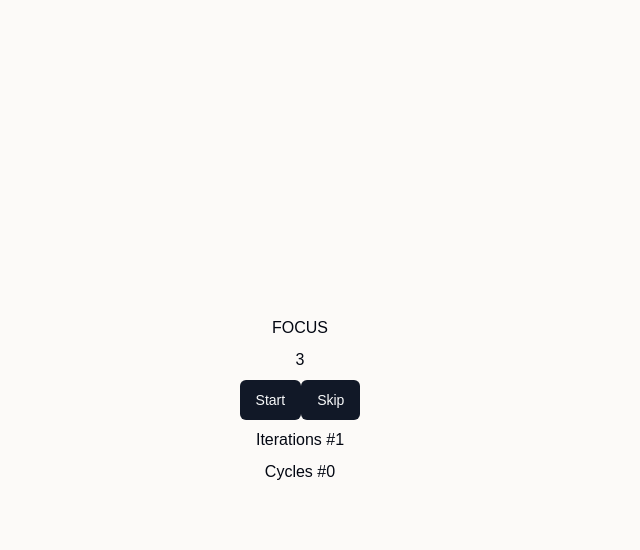
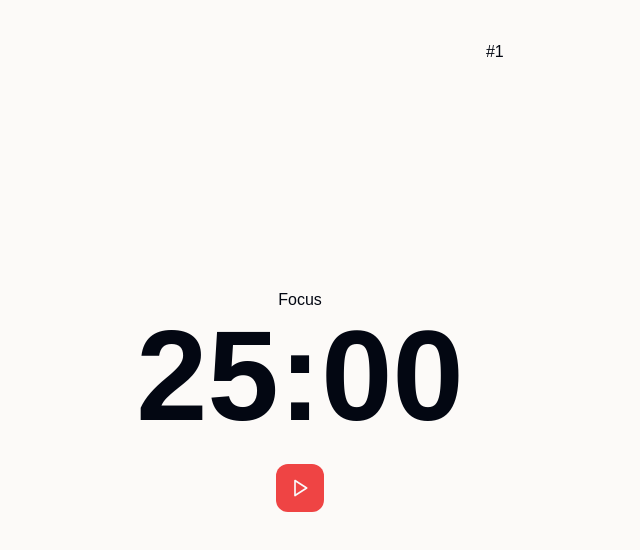
Before and after one commit to ManishBisht777/pomodoro-app, a Next.js app: page / in a window 1280 px wide. Shown: the top 550 px of the page, without its empty margins (340-980 px from the left). Built offline with nearby package versions, Linux system fonts and the light colour scheme; a web font is replaced by a local one.

Commit message:
feat: simple pomodoro

```diff
--- a/src/app/page.tsx
+++ b/src/app/page.tsx
@@ -34,7 +34,7 @@ import Pomodoro from "@/components/pomodoro/Pomodoro";
 
 export default function Home() {
   return (
-    <main className="p-10 bg-[#fcfaf8] flex flex-col items-center justify-center min-h-screen">
+    <main className="bg-[#fcfaf8] flex flex-col items-center justify-center min-h-screen">
       {/* <h1 className="text-2xl leading-9 font-bold text-[#202020]">Today</h1>
       <p className="text-sm leading-4 text-[#202020]">
         Lorem ipsum dolor sit amet, consectetur adipisicing elit. Cupiditate
--- a/src/components/pomodoro/Pomodoro.tsx
+++ b/src/components/pomodoro/Pomodoro.tsx
@@ -1,7 +1,9 @@
 "use client";
 
-import { useRef, useState } from "react";
+import { useEffect, useRef, useState } from "react";
 import { Button } from "../ui/button";
+import { PauseIcon, Play, Plus } from "lucide-react";
+import { cn } from "@/lib/utils";
 
 interface PomodoroProps {}
 
@@ -18,9 +20,9 @@ type PomodoroState = {
   iteration: number;
 };
 
-const FOCUS = 3;
-const BREAK = 1;
-const LONG_BREAK = 2;
+const FOCUS = 25 * 60;
+const BREAK = 5 * 60;
+const LONG_BREAK = 15 * 60;
 
 export default function Pomodoro({}: PomodoroProps) {
   const [pomodoroState, setPomodoroState] = useState<PomodoroState>({
@@ -30,52 +32,73 @@ export default function Pomodoro({}: PomodoroProps) {
     action: PomodoroAction.FOCUS,
   });
 
-  const changePomodoroState = (action: PomodoroAction) => {
+  const timerRef = useRef<NodeJS.Timeout | null>(null);
+
+  const changePomodoroState = (
+    action: PomodoroAction,
+    prevState: PomodoroState
+  ) => {
     switch (action) {
       case PomodoroAction.LONG_BREAK:
         return {
-          ...pomodoroState,
+          ...prevState,
           timer: LONG_BREAK,
           action: PomodoroAction.LONG_BREAK,
-          iteration: pomodoroState.iteration + 1,
+          iteration: prevState.iteration + 1,
         };
       case PomodoroAction.BREAK:
         return {
-          ...pomodoroState,
+          ...prevState,
           timer: BREAK,
           action: PomodoroAction.BREAK,
-          iteration: pomodoroState.iteration + 1,
         };
       case PomodoroAction.FOCUS:
         return {
-          ...pomodoroState,
-          iteration: pomodoroState.iteration + 1,
+          ...prevState,
           action: PomodoroAction.FOCUS,
           timer: FOCUS,
+          iteration: prevState.iteration + 1,
         };
     }
   };
 
+  const stopTimer = () => {
+    if (timerRef.current) {
+      clearInterval(timerRef.current);
+      timerRef.current = null;
+      setPomodoroState((prevState) => ({
+        ...prevState,
+        isRunning: false,
+      }));
+    }
+  };
+
   const startTimer = () => {
-    setInterval(() => {
+    if (timerRef.current) {
+      stopTimer();
+      return;
+    }
+
+    timerRef.current = setInterval(() => {
       setPomodoroState((prevState) => {
         if (
           prevState.timer === 0 &&
           prevState.action === PomodoroAction.FOCUS
         ) {
-          if (prevState.iteration % 8 === 0) {
-            return changePomodoroState(PomodoroAction.LONG_BREAK);
+          if (prevState.iteration % 4 === 0) {
+            return changePomodoroState(PomodoroAction.LONG_BREAK, prevState);
           } else {
-            return changePomodoroState(PomodoroAction.BREAK);
+            return changePomodoroState(PomodoroAction.BREAK, prevState);
           }
         } else if (
           prevState.timer === 0 &&
           prevState.action !== PomodoroAction.FOCUS
         ) {
-          return changePomodoroState(PomodoroAction.FOCUS);
+          return changePomodoroState(PomodoroAction.FOCUS, prevState);
         } else {
           return {
             ...prevState,
+            isRunning: true,
             timer: prevState.timer - 1,
           };
         }
@@ -87,26 +110,75 @@ export default function Pomodoro({}: PomodoroProps) {
     setPomodoroState((prevState) => {
       if (prevState.action === PomodoroAction.FOCUS) {
         if (prevState.iteration % 8 === 0) {
-          return changePomodoroState(PomodoroAction.LONG_BREAK);
+          return changePomodoroState(PomodoroAction.LONG_BREAK, prevState);
         } else {
-          return changePomodoroState(PomodoroAction.BREAK);
+          return changePomodoroState(PomodoroAction.BREAK, prevState);
         }
       } else {
-        return changePomodoroState(PomodoroAction.FOCUS);
+        return changePomodoroState(PomodoroAction.FOCUS, prevState);
       }
     });
   };
 
+  const formatTIme = (time: number) => {
+    const minutes = Math.floor(time / 60);
+    const seconds = time % 60;
+    return `${minutes}:${seconds < 10 ? `0${seconds}` : seconds}`;
+  };
+
+  const getTextByAction = (action: PomodoroAction) => {
+    switch (action) {
+      case PomodoroAction.FOCUS:
+        return "Focus";
+      case PomodoroAction.BREAK:
+        return "Break";
+      case PomodoroAction.LONG_BREAK:
+        return "Long Break";
+    }
+  };
+
+  const getColorByAction = (action: PomodoroAction) => {
+    switch (action) {
+      case PomodoroAction.FOCUS:
+        return "bg-red-500";
+      case PomodoroAction.BREAK:
+        return "bg-green-500";
+      case PomodoroAction.LONG_BREAK:
+        return "bg-blue-500";
+    }
+  };
+
+  useEffect(() => {
+    return () => {
+      stopTimer();
+    };
+  }, [pomodoroState.action]);
+
   return (
-    <div className="flex flex-col gap-2 items-center justify-center">
-      <p>{pomodoroState.action}</p>
-      <p>{pomodoroState.timer}</p>
+    <div className="flex flex-col gap-6 items-center justify-center relative h-screen p-20">
+      <div className="flex items-center flex-col">
+        <p>{getTextByAction(pomodoroState.action)}</p>
+        <h2 className="text-9xl font-extrabold">
+          {formatTIme(pomodoroState.timer)}
+        </h2>
+      </div>
       <div>
-        <Button onClick={startTimer}>Start</Button>
-        <Button onClick={skipTimer}>Skip</Button>
+        <Button
+          className={cn(
+            "w-12 h-12 rounded-xl",
+            getColorByAction(pomodoroState.action)
+          )}
+          size="icon"
+          onClick={startTimer}
+        >
+          {pomodoroState.isRunning ? (
+            <PauseIcon size={20} />
+          ) : (
+            <Play size={20} />
+          )}
+        </Button>
       </div>
-      <p>Iterations #{pomodoroState.iteration}</p>
-      <p>Cycles #{Math.floor((pomodoroState.iteration - 1) / 8)}</p>
+      <p className="absolute top-10 right-10">#{pomodoroState.iteration}</p>
     </div>
   );
 }
```
